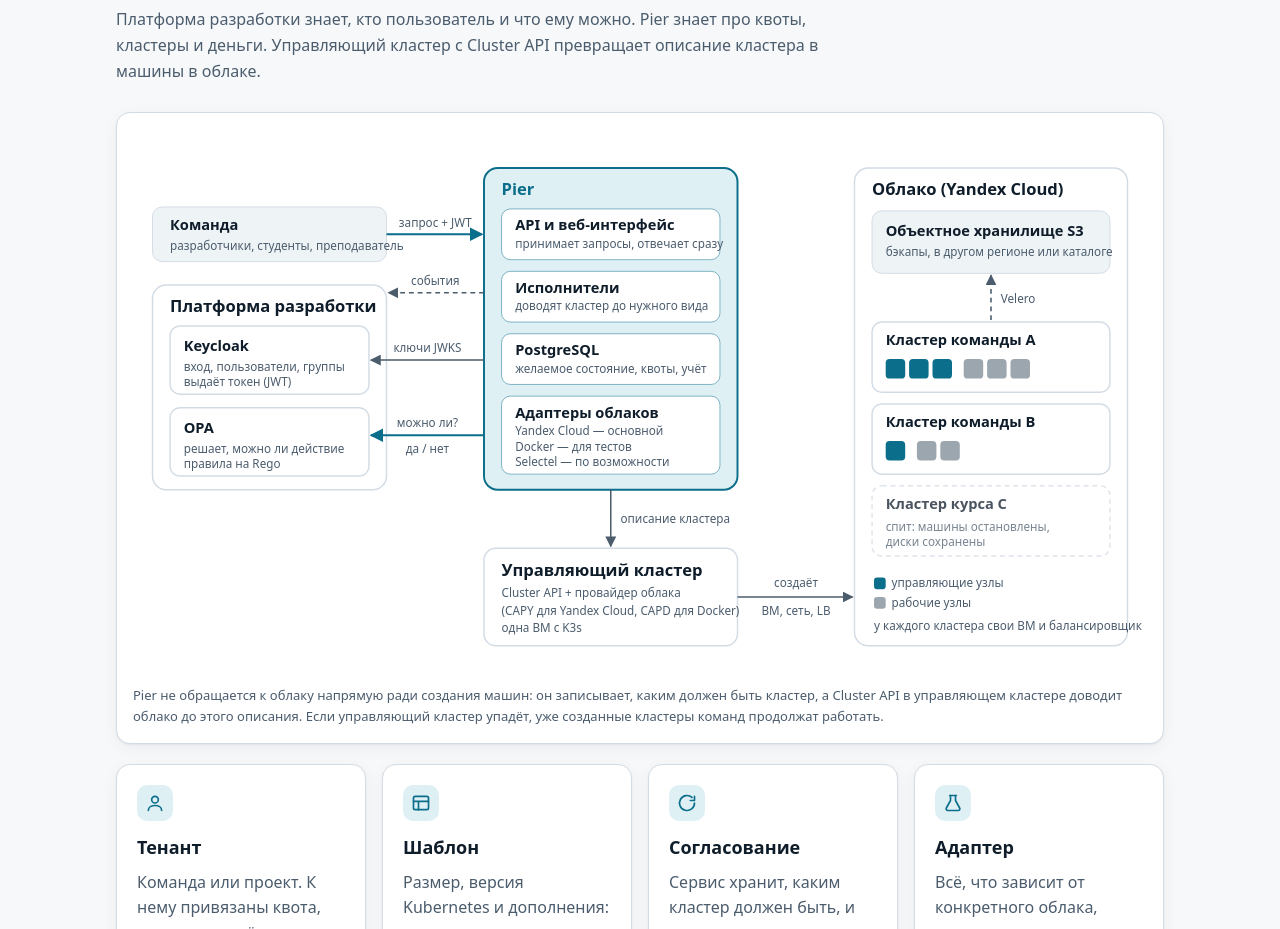
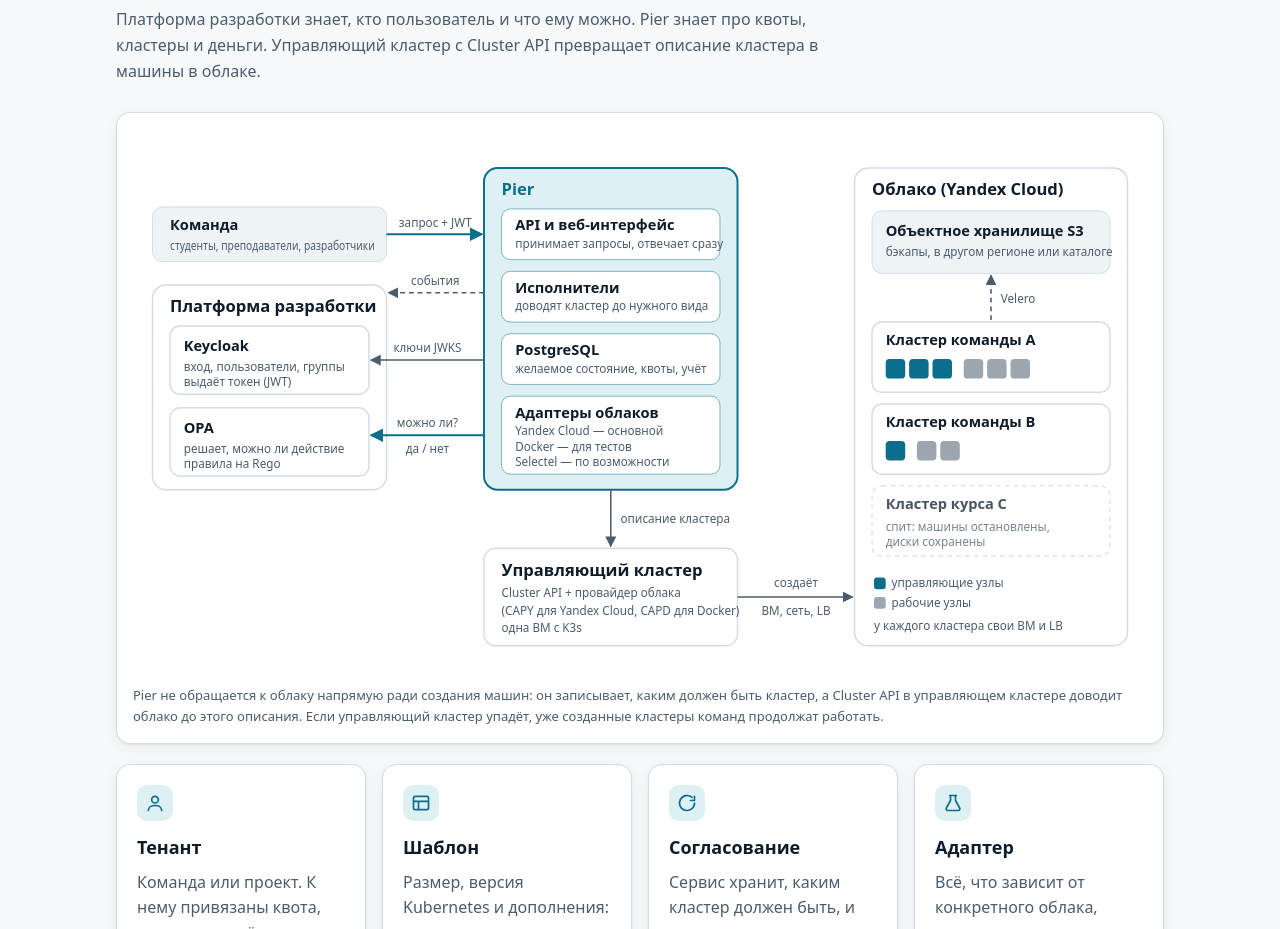
Before and after one commit to k8s-pier/k8s-pier.github.io, a plain HTML site: page index.html in a window 1280 px wide. Shown: the part 1680-2609 px from the top of the page. Drawn offline with Linux system fonts and the light colour scheme.

Commit message:
Схема: текст не выходит за блоки

```diff
--- a/index.html
+++ b/index.html
@@ -315,7 +315,7 @@ footer .wrap{display:flex;flex-wrap:wrap;gap:12px 32px;justify-content:space-bet
       <!-- team -->
       <rect class="box2" x="20" y="80" width="240" height="56" rx="10"/>
       <text class="tb" x="38" y="104">Команда</text>
-      <text class="ts" x="38" y="124">разработчики, студенты, преподаватель</text>
+      <text class="ts" x="38" y="124" textLength="210" lengthAdjust="spacingAndGlyphs">студенты, преподаватели, разработчики</text>
       <!-- platform -->
       <rect class="grp" x="20" y="160" width="240" height="210" rx="14"/>
       <text class="th" x="38" y="188">Платформа разработки</text>
@@ -393,7 +393,7 @@ footer .wrap{display:flex;flex-wrap:wrap;gap:12px 32px;justify-content:space-bet
       </g>
       <rect class="cp" x="760" y="460" width="12" height="12" rx="3"/><text class="ts" x="778" y="470">управляющие узлы</text>
       <rect class="wk" x="760" y="480" width="12" height="12" rx="3"/><text class="ts" x="778" y="490">рабочие узлы</text>
-      <text class="ts" x="760" y="514">у каждого кластера свои ВМ и балансировщик</text>
+      <text class="ts" x="760" y="514">у каждого кластера свои ВМ и LB</text>
       <!-- mgmt -> cloud -->
       <line class="ln" x1="620" y1="480" x2="738" y2="480" marker-end="url(#ah)"/>
       <text class="ts" x="680" y="470" text-anchor="middle">создаёт</text>
```
